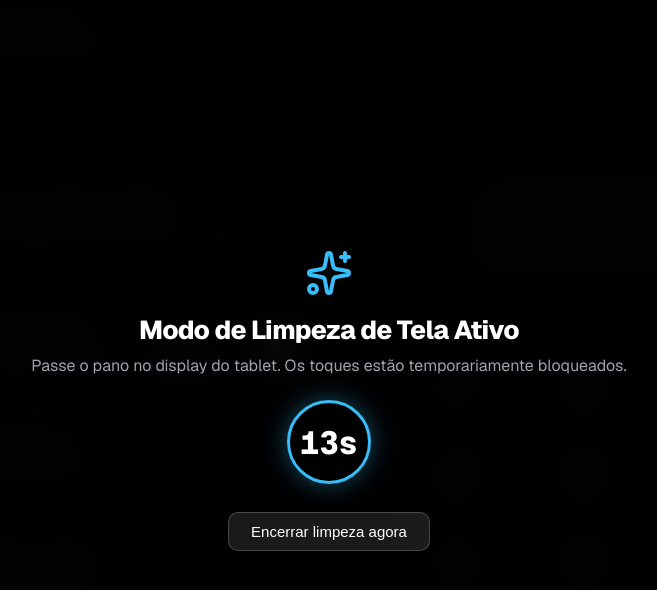
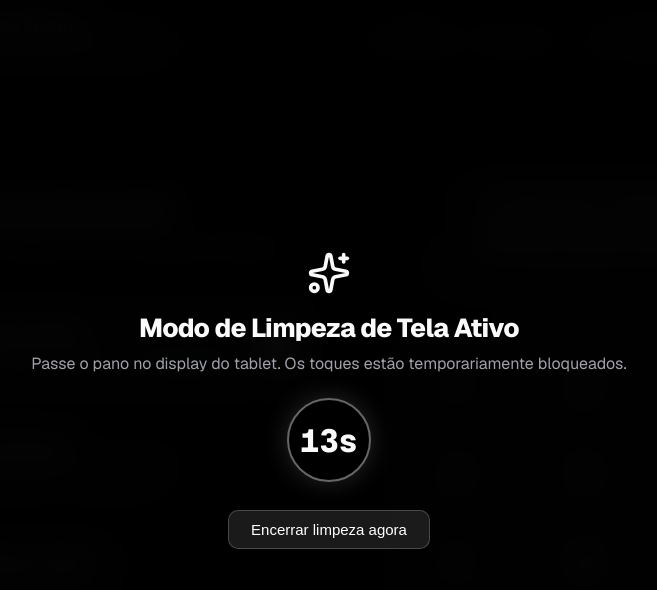
Before and after one commit to CarvalhoNathan/mada, a React (Vite) app: page / in a window 1280 px wide. Both pictures are taken after a click on the button "Limpar tela". Shown: the top 590 px of the page, without its empty margins (311-968 px from the left). Built offline with nearby package versions, Linux system fonts and the light colour scheme.

Commit message:
refactor(auth): harmonize clean screen overlay to monochromatic palette

```diff
--- a/src/screens/ScreenAuth.tsx
+++ b/src/screens/ScreenAuth.tsx
@@ -193,8 +193,8 @@ export const ScreenAuth: React.FC<ScreenAuthProps> = ({
             userSelect: 'none',
           }}
         >
-          <Sparkles size={48} color="#38BDF8" style={{ marginBottom: '16px' }} />
-          <h2 style={{ fontSize: '26px', fontWeight: 800, margin: '0 0 8px 0' }}>
+          <Sparkles size={44} color="#FAFAFA" style={{ marginBottom: '16px' }} />
+          <h2 style={{ fontSize: '26px', fontWeight: 800, margin: '0 0 8px 0', color: '#FAFAFA' }}>
             Modo de Limpeza de Tela Ativo
           </h2>
           <p style={{ fontSize: '16px', color: '#a1a1aa', margin: '0 0 24px 0' }}>
@@ -205,14 +205,15 @@ export const ScreenAuth: React.FC<ScreenAuthProps> = ({
               width: '84px',
               height: '84px',
               borderRadius: '50%',
-              border: '3px solid #38BDF8',
+              border: '2px solid rgba(255, 255, 255, 0.4)',
               display: 'flex',
               alignItems: 'center',
               justifyContent: 'center',
               fontSize: '32px',
               fontWeight: 800,
               fontFamily: 'var(--font-mono)',
-              boxShadow: '0 0 24px rgba(56, 189, 248, 0.4)',
+              color: '#FAFAFA',
+              boxShadow: '0 0 24px rgba(255, 255, 255, 0.15)',
             }}
           >
             {cleaningSeconds}s
```
